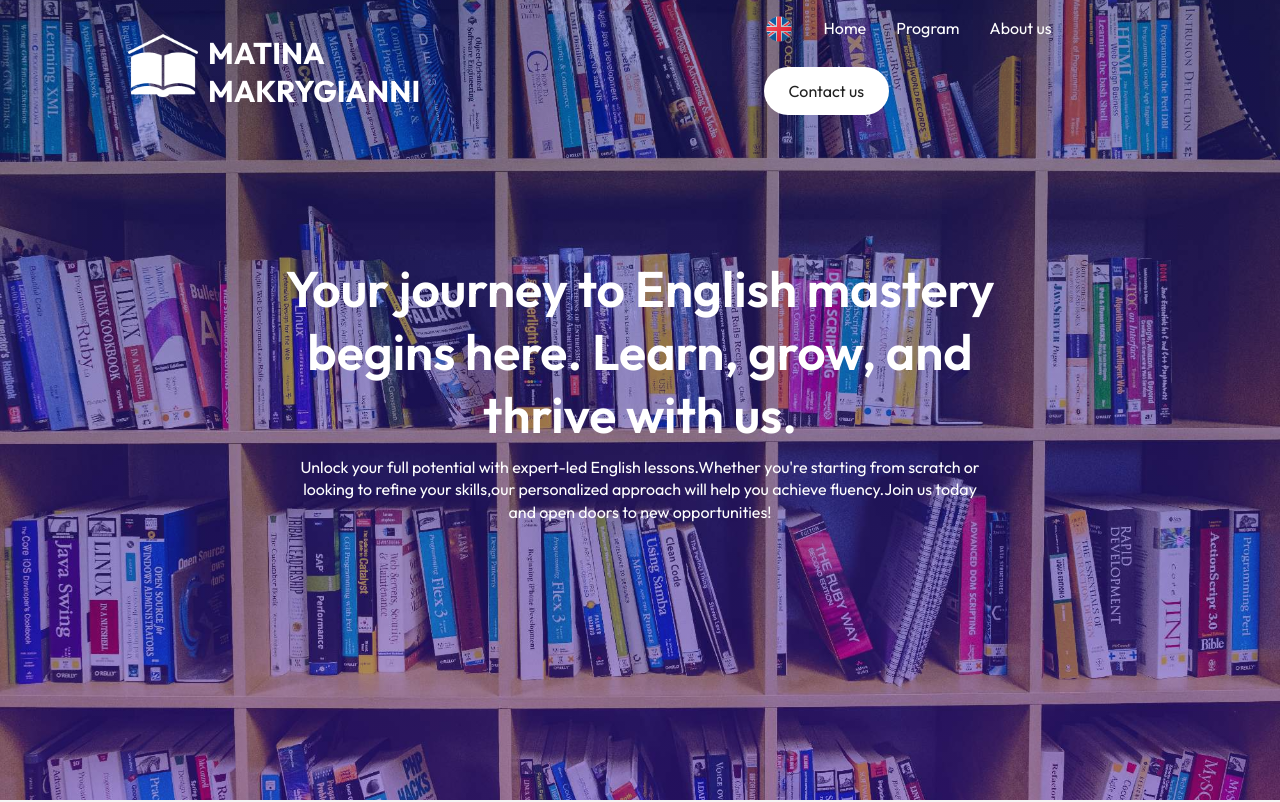
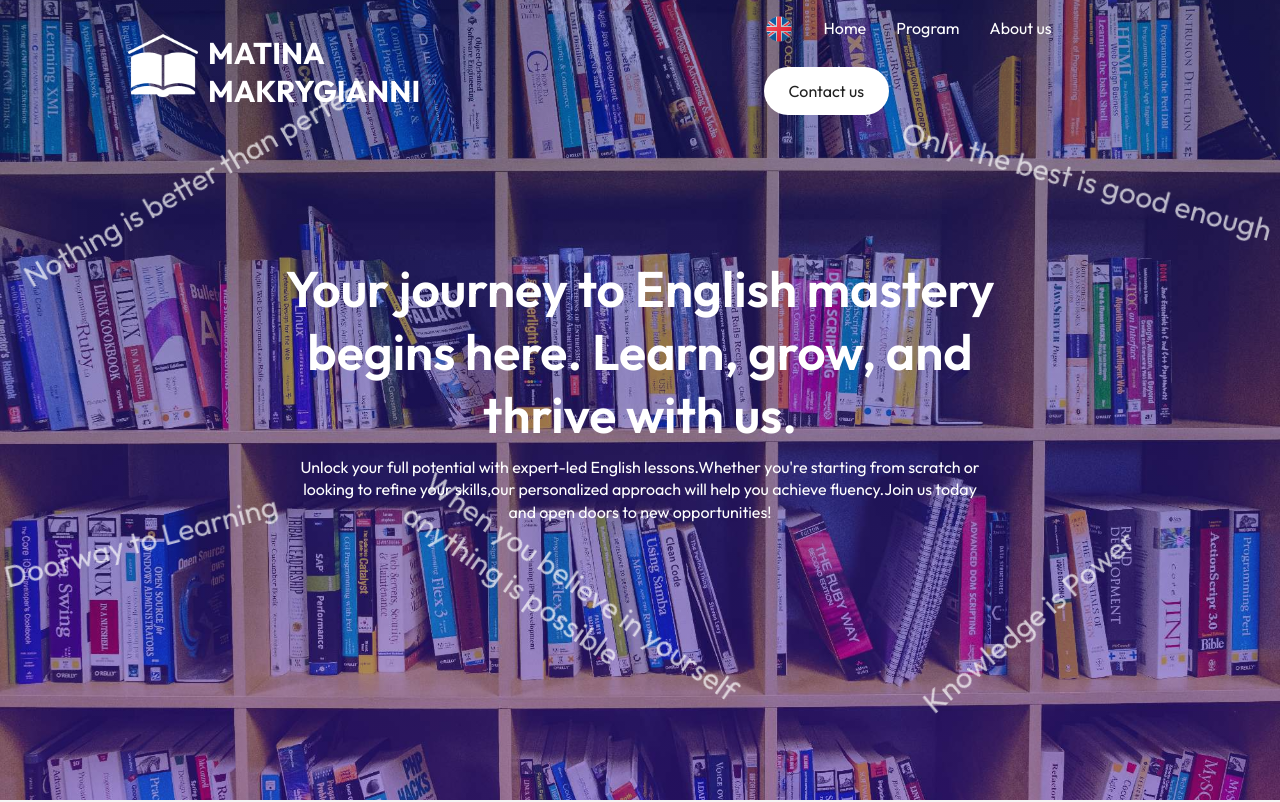
Before and after one commit to KostasTritsonis/enginuity, a React (Vite) app: page / in a window 1280 px wide. Shown: the top 802 px of the page. Built offline with nearby package versions, Linux system fonts and the light colour scheme.

Commit message:
09012025

```diff
--- a/src/Components/Hero/Hero.css
+++ b/src/Components/Hero/Hero.css
@@ -8,6 +8,7 @@
     display: flex;
     align-items: center;
     justify-content: center;
+    z-index: 2;
 }
 .hero-text{
     text-align: center;
@@ -22,10 +23,53 @@
     margin: 10px auto 20px;
     line-height: 1.4;
 }
+.quotes{
+    color: #fff;
+    opacity: calc(0.7);
+    font-size: 30px;
+}
+.quote1{
+    position: absolute;
+    transform: rotate(15deg);
+    bottom: 75%;
+    left: 70%;
+    z-index: 1;
+}
+
+.quote2{
+    position:absolute;
+    transform: rotate(-30deg);
+    bottom: 75%;
+}
+
+.quote3{
+    position:absolute;
+    transform: rotate(-15deg);
+    bottom: 30%;
+}
+
+.quote4{
+    position:absolute;
+    transform: rotate(-40deg);
+    left: 70%;
+    bottom: 20%;
+}
+
+.quote5{
+    position:absolute;
+    transform: rotate(35deg);
+    left: 30%;
+    bottom: 20%;
+}
+
+
 
 @media (max-width: 850px){
     .hero-text h1{
         font-size: 40px;
+    }
+    .quotes{
+        font-size: 25px;
     }
 }
 
@@ -38,4 +82,8 @@
         margin: 15px auto 30px;
 
     }
+
+    .quotes{
+        font-size: 15px;
+    }
 }
--- a/src/Components/Hero/Hero.jsx
+++ b/src/Components/Hero/Hero.jsx
@@ -7,12 +7,22 @@ const Hero = () => {
 
 
   return (
+    <>
     <div className='hero container'>
         <div className='hero-text'>
           <h1>{t("herotitle")}</h1>
             <p>{t("heropagr")}</p>
         </div>
+
     </div>
+    <div className='quotes'>
+      <p className='quote1'>Only the best is good enough</p>
+      <p className='quote2'>Nothing is better than perfect</p>
+      <p className='quote3'>Doorway to Learning</p>
+      <p className='quote4'>Knowledge is Power</p>
+      <p className='quote5'>When you believe in yourself <br /> anything is possible</p>
+    </div>
+  </>
   )
 }
 
--- a/src/Components/Navbar/Navbar.css
+++ b/src/Components/Navbar/Navbar.css
@@ -12,7 +12,7 @@ nav{
     p{
         font-size: 30px;
         font-weight: 700;
-        padding-right: 25%;
+        padding-right: 45%;
         padding-left: 10px;
         padding-top: 15px;
 
@@ -53,13 +53,24 @@ ul li{
     z-index: 15;
 }
 
-@media (max-width: 1770px){
+@media (max-width: 2200px){
+    nav p{
+        padding-right: 35%;
+    }
+}
+
+
+
+@media (max-width: 1870px){
     nav ul li{
         margin: 10px 15px;
         font-size: 16px;
     }
+    nav p{
+        padding-right: 25%;
+    }
 }
-@media (max-width : 1100px){
+@media (max-width : 830px){
     nav{
         padding: 15px 0;
     }
@@ -70,18 +81,17 @@ ul li{
         bottom: 0;
         background: #0b028b;
         z-index: -1;
-        width: 160px;
+        width: 180px;
         padding-top: 70px;
         transition: 0.5s;
     }
     nav ul li{
         display: block;
         margin: 25px 20px;
-    }
 
-    ul li img{
-        width: 25px;
-
+        img{
+            width: 25px;
+        }
     }
     .menu-icon{
         display: block;
@@ -105,5 +115,6 @@ ul li{
 
     nav ul{
         z-index: 15;
+        width: 160px;
     }
 }
--- a/src/Components/Navbar/Navbar.jsx
+++ b/src/Components/Navbar/Navbar.jsx
@@ -5,7 +5,7 @@ import { Link } from 'react-scroll'
 import menu_icon from '../../assets/menu-icon.png'
 import greek from '../../assets/greek.png'
 import english from '../../assets/english.png'
-import "../../../translation";
+import "../../translation";
 import { useTranslation } from 'react-i18next'
 
 const Navbar = () => {
--- a/translation.js
+++ b/src/translation.js
@@ -18,9 +18,9 @@ i18n.use(initReactI18next).init({
                         "Whether you're starting from scratch or looking to refine your skills,"+
                         "our personalized approach will help you achieve fluency."+
                         "Join us today and open doors to new opportunities!",
-                "Our PROGRAM":"Our PROGRAM",
+                "our program":"our program",
                 "What we Offer":"What we Offer",
-                "Excellence.":"Excellence",
+                "Excellence":"Excellence",
                 "Advancement":"Advancement",
                 "Global Opportunity":"Global Opportunity",
                 "English Certification: Your Roadmap to Success!":"English Certification: Your Roadmap to Success!",
@@ -67,7 +67,7 @@ i18n.use(initReactI18next).init({
                 'Enter your mobile number':'Enter your mobile number',
                 'Enter your email':'Enter your email',
                 'Enter your message':'Enter your message',
-                "© 2025 Enginuity. All rights reserved.":"© 2025 Enginuity. All rights reserved.",
+                "© 2025 Matina Makrygianni. All rights reserved.":"© 2025 Matina Makrygianni. All rights reserved.",
                 "Gallery":"Gallery",
                 "Our Class":"Our Class",
                 "Image and Text by British Council":"Image and Text by British Council",
```
